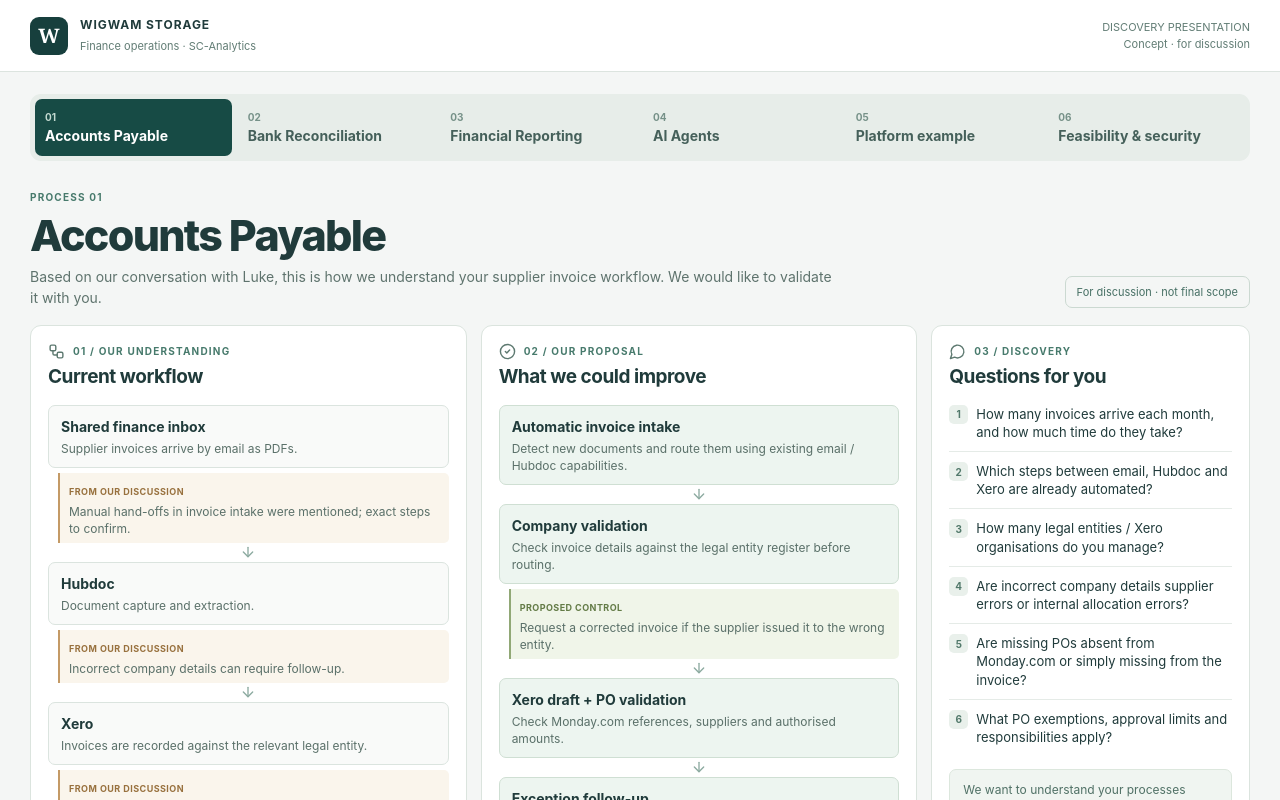
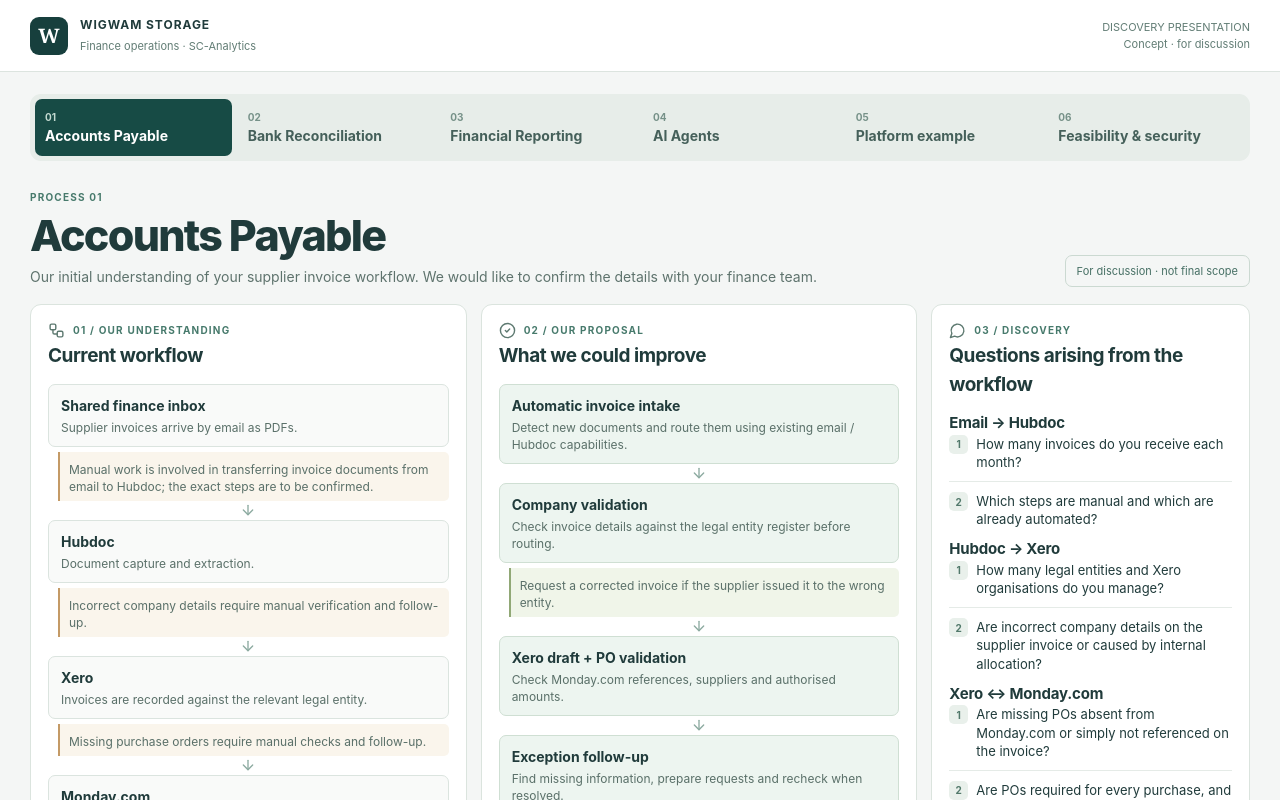
Before and after one commit to sastree14/AI-Demonstration, a Next.js app: page /demos/wigwam-finance in a window 1280 px wide. Shown: the top 800 px of the page. Built offline with nearby package versions, Linux system fonts and the light colour scheme.

Commit message:
Remove personal names; clarify current manual steps and group discovery questions by workflow

```diff
--- a/app/demos/wigwam-finance/MeetingPresentation.tsx
+++ b/app/demos/wigwam-finance/MeetingPresentation.tsx
@@ -10,16 +10,16 @@ const agents:Agent[]=[
 {name:"Bank Reconciliation Agent",source:"Stripe and GoCardless settlements + bank statements + Xero ledger",actions:["Match references and amounts with deterministic engine","Explain fees, refunds, grouped payments and timing","Prepare evidence and proposed accounting records; no forced match"],result:"Reconciliation worklist and evidence",next:"Human confirmation in Xero / Reporting / Monitoring",lane:1},
 {name:"Card Spend Control Agent",source:"Card feed + receipts + Monday.com POs + Xero (subject to discovery)",actions:["Link transaction to receipt, person and entity","Apply agreed spend and PO policies","Prepare missing-evidence requests and route exceptions"],result:"Spend review queue, no card payment action",next:"Controller / AP Exceptions / Monitoring",lane:1},
 {name:"Financial Reporting Agent",source:"Xero reports + reconciled evidence + agreed operational metrics",actions:["Consolidate by entity and period","Calculate verified KPIs in SQL/Python","Prepare charts and source-linked commentary in agreed template"],result:"Draft quarterly investor pack, pending review",next:"Controller review / Director / approved distribution",lane:2},
-{name:"Financial Monitoring Agent",source:"Shared financial dataset + exception register + KPI definitions",actions:["Monitor agreed thresholds and changes","Answer authorised questions using verified calculations","Flag anomalies, unresolved issues and stale data"],result:"Role-specific alerts and explanations",next:"Nick / Sarah / relevant specialist",lane:2}
+{name:"Financial Monitoring Agent",source:"Shared financial dataset + exception register + KPI definitions",actions:["Monitor agreed thresholds and changes","Answer authorised questions using verified calculations","Flag anomalies, unresolved issues and stale data"],result:"Role-specific alerts and explanations",next:"Director / Financial Controller / relevant specialist",lane:2}
 ];
 
 type Node={title:string;detail:string;note?:string};
 type Process={title:string;intro:string;current:Node[];future:Node[];questions:string[];extra?:string};
 const processes:Process[]=[
-{title:"Accounts Payable",intro:"Based on our conversation with Luke, this is how we understand your supplier invoice workflow. We would like to validate it with you.",current:[
-{title:"Shared finance inbox",detail:"Supplier invoices arrive by email as PDFs.",note:"Manual hand-offs in invoice intake were mentioned; exact steps to confirm."},
-{title:"Hubdoc",detail:"Document capture and extraction.",note:"Incorrect company details can require follow-up."},
-{title:"Xero",detail:"Invoices are recorded against the relevant legal entity.",note:"Missing purchase orders need to be resolved."},
+{title:"Accounts Payable",intro:"Our initial understanding of your supplier invoice workflow. We would like to confirm the details with your finance team.",current:[
+{title:"Shared finance inbox",detail:"Supplier invoices arrive by email as PDFs.",note:"Manual work is involved in transferring invoice documents from email to Hubdoc; the exact steps are to be confirmed."},
+{title:"Hubdoc",detail:"Document capture and extraction.",note:"Incorrect company details require manual verification and follow-up."},
+{title:"Xero",detail:"Invoices are recorded against the relevant legal entity.",note:"Missing purchase orders require manual checks and follow-up."},
 {title:"Monday.com",detail:"Purchase order register; exact timing of checks to confirm."},
 {title:"ApprovalMax",detail:"Existing human approval process."}],
 future:[
@@ -29,9 +29,9 @@ future:[
 {title:"Exception follow-up",detail:"Find missing information, prepare requests and recheck when resolved."},
 {title:"ApprovalMax → Xero",detail:"Validated records enter existing human approval workflow; payment stays with finance."}],
 questions:["How many invoices arrive each month, and how much time do they take?","Which steps between email, Hubdoc and Xero are already automated?","How many legal entities / Xero organisations do you manage?","Are incorrect company details supplier errors or internal allocation errors?","Are missing POs absent from Monday.com or simply missing from the invoice?","What PO exemptions, approval limits and responsibilities apply?"]},
-{title:"Bank Reconciliation",intro:"Luke mentioned reconciliation across payment systems. This is our initial interpretation; the actual source connections and matching process are still to be confirmed.",current:[
+{title:"Bank Reconciliation",intro:"Our initial understanding of reconciliation across payment systems. The exact source connections and matching process are to be confirmed.",current:[
 {title:"Stripe + GoCardless",detail:"Payment and settlement records."},
-{title:"Bank statements + Space Manager",detail:"Potential sources of cash movements and operational references.",note:"Cross-system matching and reconciliation preparation were raised as an area to improve."},
+{title:"Bank statements + Space Manager",detail:"Potential sources of cash movements and operational references.",note:"Manual work is involved in matching transactions across payment systems and preparing bank reconciliations."},
 {title:"Xero",detail:"Accounting records and final bank reconciliation."}],
 future:[
 {title:"Collect settlement and bank evidence",detail:"Authorised APIs and bank statements; map records to the right entity."},
@@ -40,7 +40,7 @@ future:[
 {title:"Confirm in Xero",detail:"Prepare suggested matches and records; authorised person completes native reconciliation."}],
 questions:["Which banks, payment platforms and existing integrations are involved?","Which reconciliation process takes the most time, and why?","How many transactions / payouts do you handle each month?","How are grouped payouts, fees, refunds and failed direct debits recorded?","Do you use clearing accounts, and can we access authorised bank statements?","What level of automation and human review would you prefer?"],extra:"Card spending was also mentioned. We would like to understand your card provider, expense policy and whether the main need is receipts, PO compliance, spending limits or something else."},
 {title:"Financial Reporting",intro:"We understand that quarterly investor reporting and ongoing financial visibility are priorities. We have not yet seen your reporting process or templates.",current:[
-{title:"Xero + operational sources",detail:"Likely inputs; the exact reports, files and data sources are to be confirmed.",note:"Simplifying report preparation was raised as an opportunity."},
+{title:"Xero + operational sources",detail:"Likely inputs; the exact reports, files and data sources are to be confirmed.",note:"Quarterly investor report preparation and ongoing financial monitoring could be simplified; the current manual steps are to be confirmed."},
 {title:"Consolidate and prepare",detail:"Current calculation, spreadsheet and review process to explore."},
 {title:"Investors + management",detail:"Quarterly investor pack and financial monitoring."}],
 future:[
@@ -62,12 +62,18 @@ const examples=[
 "Monitor the shared sample data: identify open invoice and card exceptions and explain the latest approved figures to the authorised user."
 ];
 function Heading({eyebrow,title,description}:{eyebrow:string;title:string;description:string}){return <div className={s.heading}><div><small>{eyebrow}</small><h1>{title}</h1><p>{description}</p></div><span className={s.pill}>For discussion · not final scope</span></div>}
-function Flow({nodes,future=false}:{nodes:Node[];future?:boolean}){return <div className={future?s.future:undefined}>{nodes.map((n,i)=><div key={n.title}><div className={s.node}><strong>{n.title}</strong><p>{n.detail}</p></div>{n.note&&<div className={s.observation}><small>{future?"PROPOSED CONTROL":"FROM OUR DISCUSSION"}</small><p>{n.note}</p></div>}{i<nodes.length-1&&<div className={s.arrow}><ArrowDown size={16}/></div>}</div>)}</div>}
+function Flow({nodes,future=false}:{nodes:Node[];future?:boolean}){return <div className={future?s.future:undefined}>{nodes.map((n,i)=><div key={n.title}><div className={s.node}><strong>{n.title}</strong><p>{n.detail}</p></div>{n.note&&<div className={s.observation}><p>{n.note}</p></div>}{i<nodes.length-1&&<div className={s.arrow}><ArrowDown size={16}/></div>}</div>)}</div>}
 function Questions({items}:{items:string[]}){return <ol className={s.questions}>{items.map((q,i)=><li key={q}><span className={s.qnum}>{i+1}</span><span>{q}</span></li>)}</ol>}
+const workflowQuestionGroups=[
+ [{stage:"Email → Hubdoc",items:["How many invoices do you receive each month?","Which steps are manual and which are already automated?"]},{stage:"Hubdoc → Xero",items:["How many legal entities and Xero organisations do you manage?","Are incorrect company details on the supplier invoice or caused by internal allocation?"]},{stage:"Xero ↔ Monday.com",items:["Are missing POs absent from Monday.com or simply not referenced on the invoice?","Are POs required for every purchase, and can one PO cover multiple invoices?"]},{stage:"ApprovalMax",items:["Who resolves exceptions and what approval limits apply?"]}],
+ [{stage:"Stripe / GoCardless",items:["How many transactions and payouts do you handle each month?","How are grouped payouts, fees and refunds recorded?"]},{stage:"Bank statements / Space Manager",items:["Which banks and integrations are involved?","Can we access authorised statements and operational payment references?"]},{stage:"Xero",items:["Which matching steps take the most time?","Do you use clearing accounts, and how is reconciliation confirmed today?"]}],
+ [{stage:"Financial data sources",items:["Could you show an existing investor report and its source files?","Which entities, KPIs and operational sources are required?"]},{stage:"Report preparation",items:["How do you consolidate figures across companies today?","How much time does preparing and reviewing reports take?"]},{stage:"Investors / management",items:["What reports, questions or alerts would be useful between quarters?","Who should see each report and who approves distribution?"]}]
+];
+function WorkflowQuestions({index}:{index:number}){return <div className={s.questionGroups}>{workflowQuestionGroups[index].map(group=><section className={s.questionGroup} key={group.stage}><h3>{group.stage}</h3><Questions items={group.items}/></section>)}</div>}
 function ProcessPage({process,index}:{process:Process;index:number}){return <><Heading eyebrow={"PROCESS 0"+(index+1)} title={process.title} description={process.intro}/><div className={s.comparison}>
 <section className={s.column}><div className={s.columnTitle}><Workflow size={17}/><span className={s.eyebrow}>01 / OUR UNDERSTANDING</span></div><h2>Current workflow</h2><Flow nodes={process.current}/></section>
 <section className={s.column}><div className={s.columnTitle}><CheckCircle2 size={17}/><span className={s.eyebrow}>02 / OUR PROPOSAL</span></div><h2>What we could improve</h2><Flow nodes={process.future} future/></section>
-<aside className={s.column}><div className={s.columnTitle}><MessageCircle size={17}/><span className={s.eyebrow}>03 / DISCOVERY</span></div><h2>Questions for you</h2><Questions items={process.questions}/>{process.extra&&<div className={s.separate}><h3>Card spend control</h3><p>{process.extra}</p></div>}<div className={s.note}>We want to understand your processes before recommending a final implementation. Existing approvals and payment authority stay with your team.</div></aside></div></>}
+<aside className={s.column}><div className={s.columnTitle}><MessageCircle size={17}/><span className={s.eyebrow}>03 / DISCOVERY</span></div><h2>Questions arising from the workflow</h2><WorkflowQuestions index={index}/>{process.extra&&<div className={s.separate}><h3>Card spend control</h3><p>{process.extra}</p></div>}<div className={s.note}>We want to understand your processes before recommending a final implementation. Existing approvals and payment authority stay with your team.</div></aside></div></>}
 function AgentsPage(){const [selected,setSelected]=useState(0);const a=agents[selected];return <><Heading eyebrow="PROPOSED SYSTEM" title="Seven agents. One coordinated workflow." description="Each specialist has a defined purpose. A common orchestration layer controls events, data, permissions and handoffs."/>
 <section className={s.section}><div className={s.source}>Existing tools · email · Hubdoc · Xero · ApprovalMax · Monday.com · Stripe · GoCardless · Space Manager</div><div className={s.arrow}><ArrowDown size={18}/></div><div className={s.orchestrator}><strong>Finance Orchestrator</strong><p>Receive events · route tasks · share evidence · enforce permissions · record actions</p></div><div className={s.arrow}><ArrowDown size={18}/></div><div className={s.lanes}>{["Accounts Payable","Reconciliation & spend","Reporting"].map((name,lane)=><div className={s.lane} key={name}><h3>{name}</h3>{agents.filter(x=>x.lane===lane).map(x=><span key={x.name}>{x.name}</span>)}</div>)}</div><div className={s.arrow}><ArrowDown size={18}/></div><div className={s.source}>Shared financial evidence + exception queue + audit history → authorised finance team</div></section>
 <section className={s.section}><span className={s.eyebrow}>SPECIALIST WORKFLOWS</span><h2>Explore each agent</h2><div className={s.agentTabs} role="group" aria-label="Seven agent workflows">{shortAgents.map((x,i)=><button key={x} aria-pressed={i===selected} onClick={()=>setSelected(i)}><small>AGENT 0{i+1}</small>{x}</button>)}</div><h2>{a.name}</h2><div className={s.agentFlow}><div><small>01 / RECEIVES</small><p>{a.source}</p></div><ArrowRight size={19}/><div><small>02 / INTERVENES</small>{a.actions.map(x=><p key={x}>• {x}</p>)}</div><ArrowRight size={19}/><div><small>03 / RETURNS</small><p>{a.result}</p><b>Next: {a.next}</b></div></div><div className={s.note}><b>Example:</b> {examples[selected]}</div></section></>}
```
